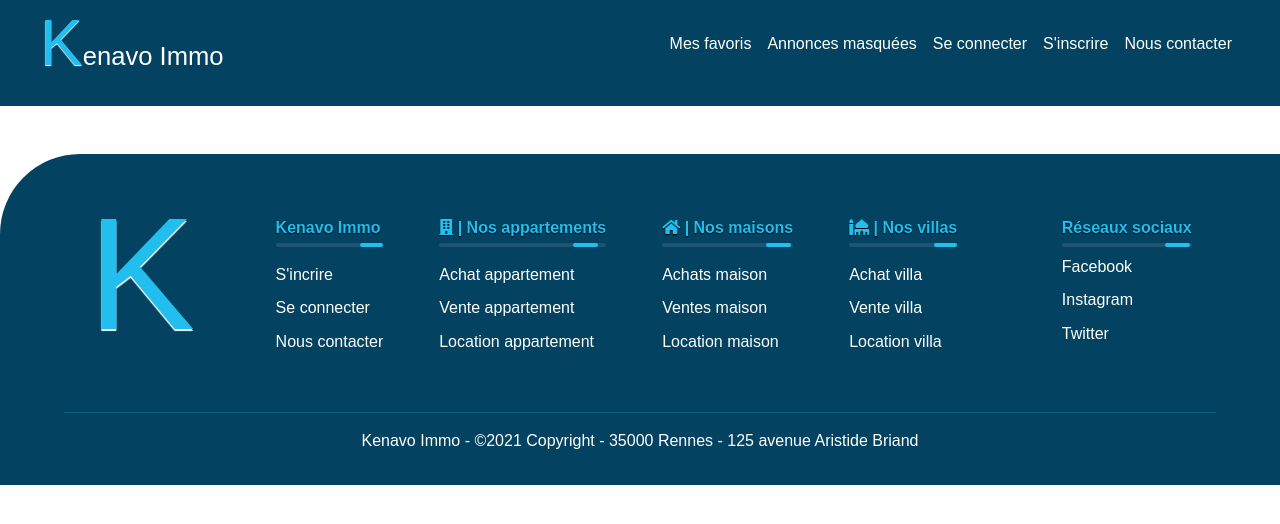
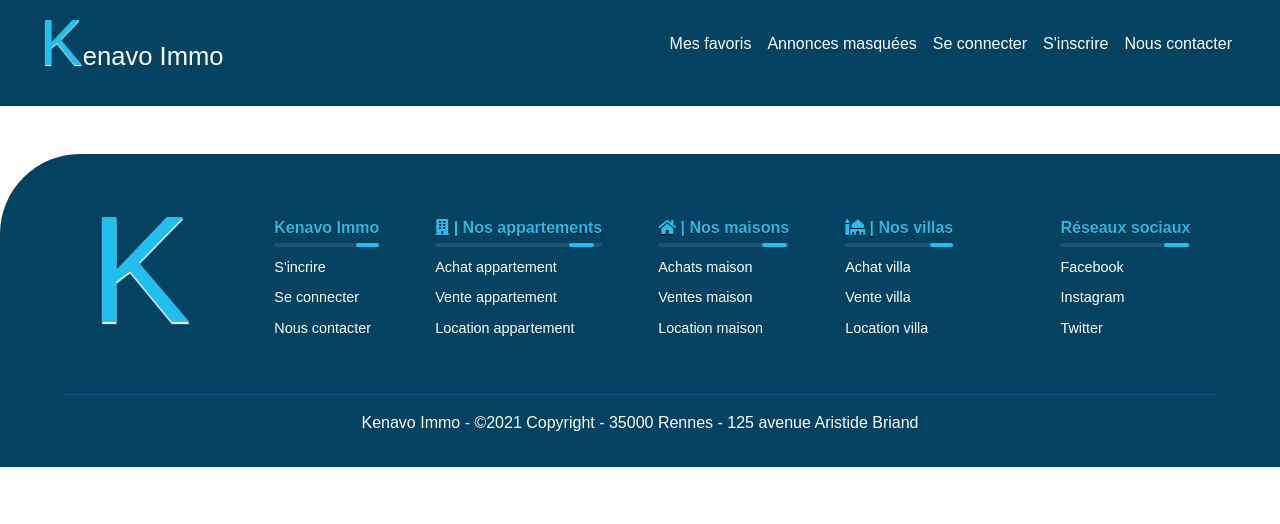
Before and after one commit to TheronBenjamin/AgenceImmo, a Symfony app: template templates/base.html.twig in a window 1280 px wide. Shown: the top 524 px of the page. Run offline with Twig, Linux system fonts and the light colour scheme; the template is opened without the code that fills it, so the values that code supplies are empty; style sheets or scripts are compiled from the project's sources; some libraries are stand-ins or nearby versions; some web fonts are replaced.

Commit message:
responsive

```diff
--- a/assets/scss/app.scss
+++ b/assets/scss/app.scss
@@ -129,15 +129,15 @@ html body{
         }
     }
     .footer-links li{
-        margin-bottom: 0.6rem;
+        margin-bottom: 0.4rem;
         &:hover .underline{
             box-shadow: inset 25vw 0 0 0 $light-blue;
         }
         a{
+            font-size: .9rem;
             position: relative;
             color: $white;
             border-radius: 4px;
-            font-size: 1rem;
             transition: color .3s;
             &:hover{
                 color: $white;
@@ -263,7 +263,7 @@ html body{
     padding: 4rem 4rem 1rem 4rem;
     border-top-left-radius: 80px;
     h1{
-        font-size: 10rem;
+        font-size: 9.5rem;
         margin-top: -2.5rem;
         color: $light-blue;
         text-shadow: 0px 2px 1px $white;
--- a/templates/inc/footer.html.twig
+++ b/templates/inc/footer.html.twig
@@ -3,7 +3,7 @@
         <h1>K</h1>
             <div class="d-flex justify-content-between mb-4">
                 <div class="me-4">
-                    <h2 class="mb-3">Kenavo Immo <div class="underline"><span></span></div></h2>
+                    <h2 class="mb-2">Kenavo Immo <div class="underline"><span></span></div></h2>
                     <ul class="footer-links">
                         <li><a class="footer-link" href="#">S'incrire<div class="underline"></div></a></li>
                         <li><a class="footer-link" href="#">Se connecter<div class="underline"></div></a></li>
@@ -11,7 +11,7 @@
                     </ul>
                 </div>
                 <div class="me-4">
-                    <h3 class="mb-3"><i class="fas fa-building"></i> | Nos appartements <div class="underline"><span></span></div></h3>
+                    <h3 class="mb-2"><i class="fas fa-building"></i> | Nos appartements <div class="underline"><span></span></div></h3>
                     <ul class="footer-links">
                         <li><a class="footer-link" href="#">Achat appartement<div class="underline"></div></a></li>
                         <li><a class="footer-link" href="#">Vente appartement<div class="underline"></div></a></li>
@@ -19,7 +19,7 @@
                     </ul>
                 </div>
                 <div class="me-4">
-                    <h3 class="mb-3"><i class="fas fa-home"></i> | Nos maisons <div class="underline"><span></span></div></h3>
+                    <h3 class="mb-2"><i class="fas fa-home"></i> | Nos maisons <div class="underline"><span></span></div></h3>
                     <ul class="footer-links">
                         <li><a class="footer-link" href="#">Achats maison<div class="underline"></div></a></li>
                         <li><a class="footer-link" href="#">Ventes maison<div class="underline"></div></a></li>
@@ -27,7 +27,7 @@
                     </ul>
                 </div>
                 <div class="me-4">
-                    <h3 class="mb-3"><i class="fas fa-mosque"></i> | Nos villas <div class="underline"><span></span></div></h3>
+                    <h3 class="mb-2"><i class="fas fa-mosque"></i> | Nos villas <div class="underline"><span></span></div></h3>
                     <ul class="footer-links">
                         <li><a class="footer-link" href="#">Achat villa<div class="underline"></div></a></li>
                         <li><a class="footer-link" href="#">Vente villa<div class="underline"></div></a></li>
@@ -36,7 +36,7 @@
                 </div>
             </div>
             <div>
-                <h3>Réseaux sociaux
+                <h3 class="mb-2">Réseaux sociaux
                     <div class="underline"><span></span></div></h3>
                 <ul class="footer-links">
                     <li><a class="footer-link" href="">Facebook<div class="underline"></div></a></li>
```
